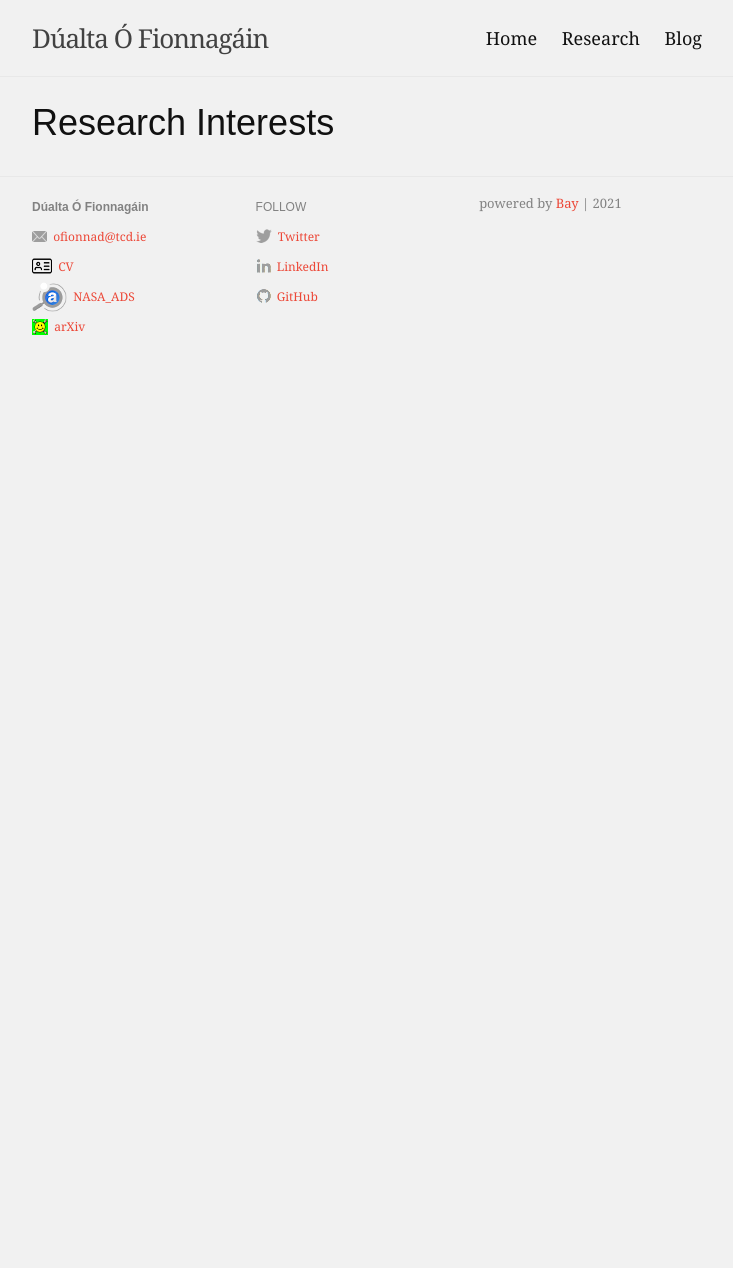
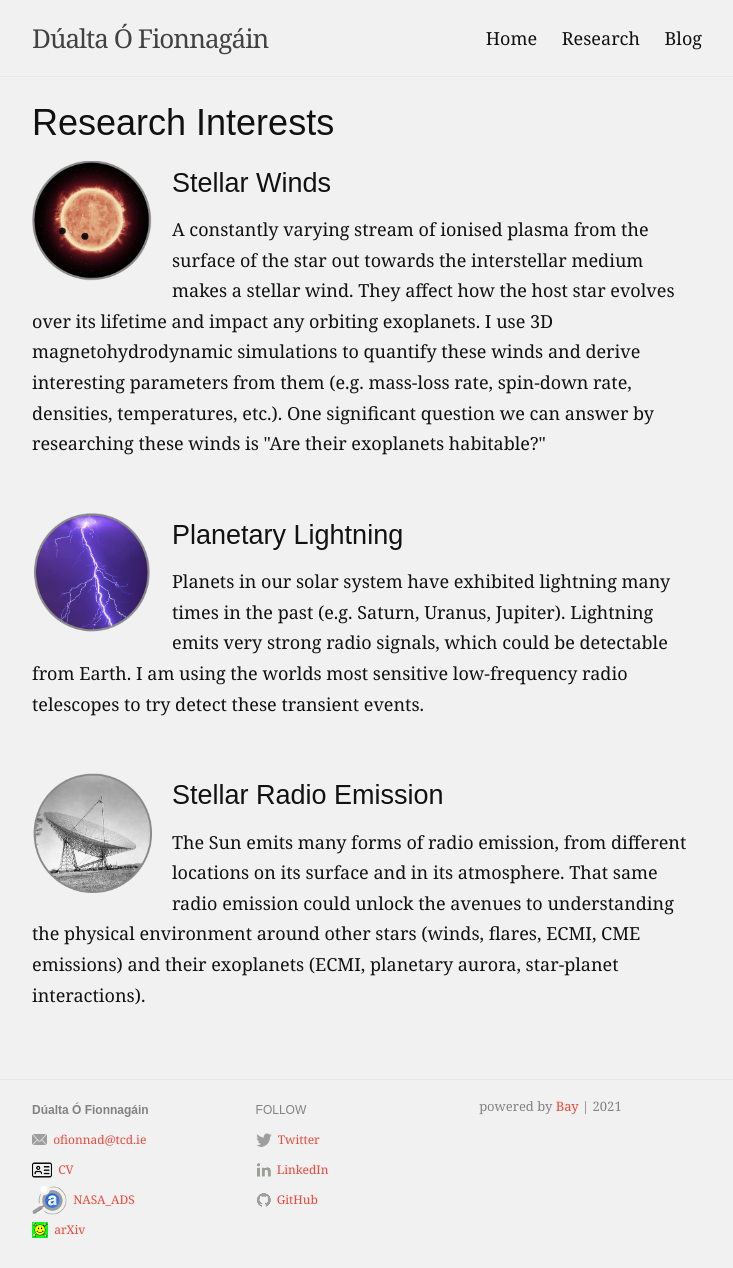
Before and after one commit to eliottvincent/bay, a Jekyll site: the page built from research.md, in a window 1280 px wide. Shown: the whole page, without its empty margins (273-1006 px from the left). Built offline with Jekyll 4.4.1, drawn with Linux system fonts in a browser that asks for light colours; our own code applies the rules of GitHub Pages for plain Markdown files; before the commit the page ends 900 px from its top, so only the background shows below that.

Commit message:
website update

```diff
--- /dev/null
+++ b/_layouts/research.html
@@ -0,0 +1,37 @@
+<!DOCTYPE html>
+<html>
+  {% include head.html %}
+
+  <body>
+    {% include header.html %}
+
+    <div class="page-content">
+      <div class="wrapper">
+        <div class="work">
+          <!--<h1 class="page-heading">{{ page.title }}</h1>-->
+          {{ content }}
+
+          {% for item in page.items %}
+          <div class="work-item">
+            <img
+              src="{{ item.image.src | absolute_url }}"
+              alt="{{ item.image.alt }}"
+              class="work-bubble"
+            />
+            <span>
+                <h2 <strong> {{ item.title }} </strong></h2>
+              <!--&mdash;-->
+
+              {{ item.description }}
+            </span>
+          </div>
+          {% endfor %}
+        </div>
+      </div>
+    </div>
+
+    {% include footer.html %}
+
+    {% include foot.html %}
+  </body>
+</html>
--- a/research.md
+++ b/research.md
@@ -1,26 +1,26 @@
 ---
-layout: work
-title:
+layout: research
+title: Research
 slug: /research
 items:
   - title: Stellar Winds
     image:
-      src: /assets/img/work/water.png
+      src: /assets/img/work/star_planet.png
       alt: wind
-    description: Stellar winds remove angular momentum from low-mass stars, effectively controlling how they spin-down and evolve. I use 3D MHD simulations to quantify these winds, and derive interesting parameters from them. These winds also have significant impacts on orbiting exoplanets and affect the habitability of these objects.
+    description: A constantly varying stream of ionised plasma from the surface of the star out towards the interstellar medium makes a stellar wind. They affect how the host star evolves over its lifetime and impact any orbiting exoplanets. I use 3D magnetohydrodynamic simulations to quantify these winds and derive interesting parameters from them (e.g. mass-loss rate, spin-down rate, densities, temperatures, etc.). One significant question we can answer by researching these winds is "Are their exoplanets habitable?"
+    #Stellar winds remove angular momentum from low-mass stars, effectively controlling how they spin-down and evolve. I use 3D MHD simulations to quantify these winds and derive interesting parameters from them. These winds also have significant impacts on orbiting exoplanets and affect the habitability of these objects.
 
-  - title: Planetary Electrostatic Discharges
+  - title: Planetary Lightning
     image:
-      src: /assets/img/work/sand.png
-      alt: sand
+      src: /assets/img/work/lightning.png
+      alt: lightning
     description: Planets in our solar system have exhibited lightning many times in the past (e.g. Saturn, Uranus, Jupiter). Lightning emits very strong radio signals, which could be detectable from Earth. I am using the worlds most sensitive low-frequency radio telescopes to try detect these transient events.
 
   - title: Stellar Radio Emission
     image:
-      src: /assets/img/work/water.png
-      alt: water
-   description: Following on from my stellar winds work, I became interested in the field of stellar radio emission. Stars emit many types of radio emission, with the dominant emission from hot stellar coronae. It is expected that radio emission will unlock the avenues to understanding the physical environment around these stars (quiescent wind, ECMI, auroral, transient CME emissions) and their exoplanets (ECMI, planetary aurora, star-planet interactions).
-
+      src: /assets/img/work/gb_telescope.png
+      alt: telescope
+    description: The Sun emits many forms of radio emission, from different locations on its surface and in its atmosphere. That same radio emission could unlock the avenues to understanding the physical environment around other stars (winds, flares, ECMI, CME emissions) and their exoplanets (ECMI, planetary aurora, star-planet interactions).
 ---
 
 # Research Interests
```
Also changed, not shown: _posts/2021-02-17-chaos.md (+4 -4 lines), index.md (+1 -1 lines), _drafts/2021-02-17-random-walks.md (renamed from _posts/2021-02-17-random-walks.md), assets/img/work/gb_telescope.jpg (added), assets/img/work/gb_telescope.png (added), assets/img/work/hubble-trappist.jpg (added), assets/img/work/lightning.jpeg (added), assets/img/work/lightning.png (added), assets/img/work/star_planet.png (added).
